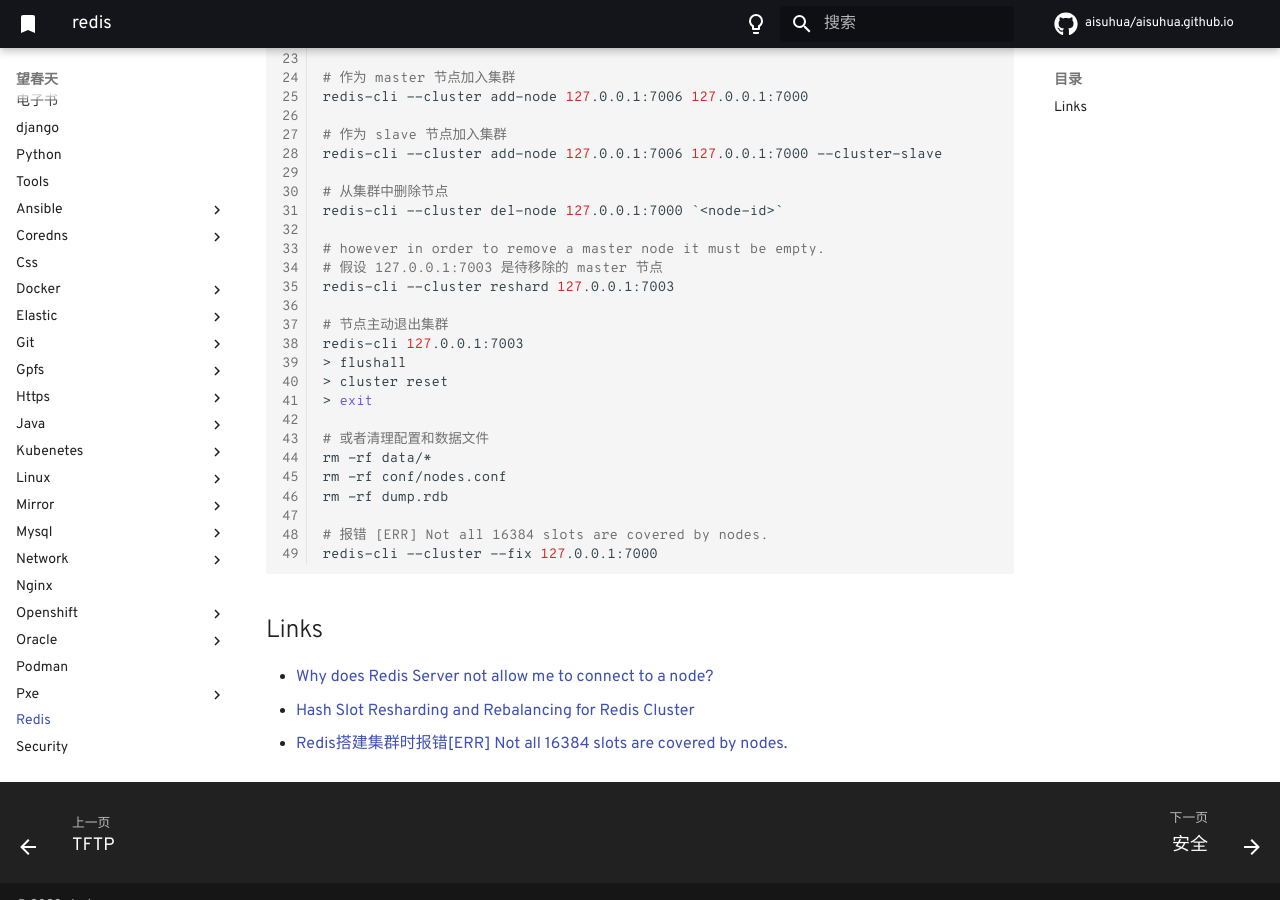
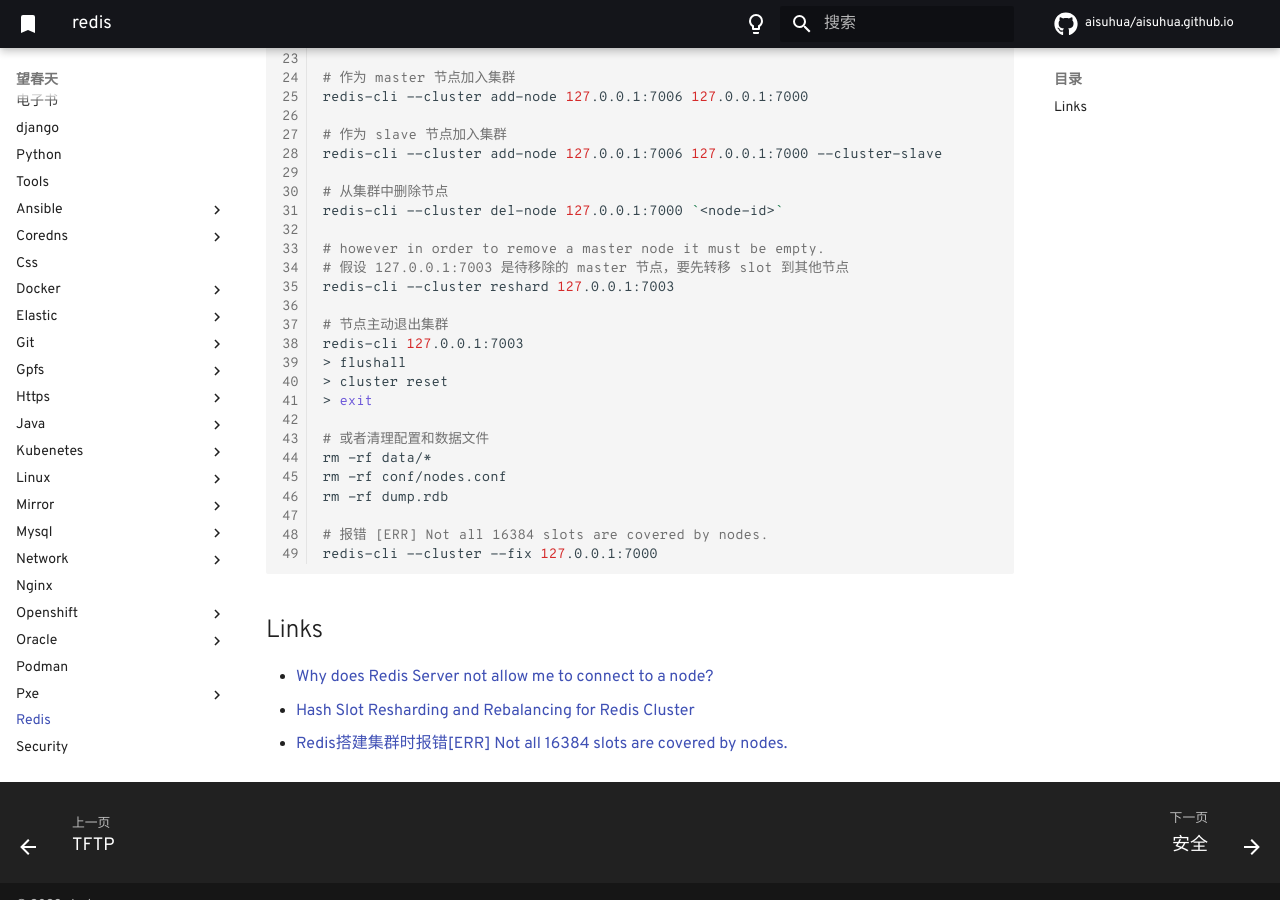
Before and after one commit to aisuhua/aisuhua.github.io, an MkDocs documentation site: the page built from docs/redis/index.md, in a window 1280 px wide and 900 px high, scrolled down 559 px. Built offline with MkDocs 1.6.1 and Material for MkDocs 9.7.7, drawn with Linux system fonts in a browser that asks for light colours; comment, search, counter and statistics services are not loaded.

Commit message:
index.md

```diff
--- a/docs/redis/index.md
+++ b/docs/redis/index.md
@@ -34,7 +34,7 @@ redis-cli --cluster add-node 127.0.0.1:7006 127.0.0.1:7000 --cluster-slave
 redis-cli --cluster del-node 127.0.0.1:7000 `<node-id>`
 
 # however in order to remove a master node it must be empty.
-# 假设 127.0.0.1:7003 是待移除的 master 节点
+# 假设 127.0.0.1:7003 是待移除的 master 节点，要先转移 slot 到其他节点
 redis-cli --cluster reshard 127.0.0.1:7003
 
 # 节点主动退出集群
```
